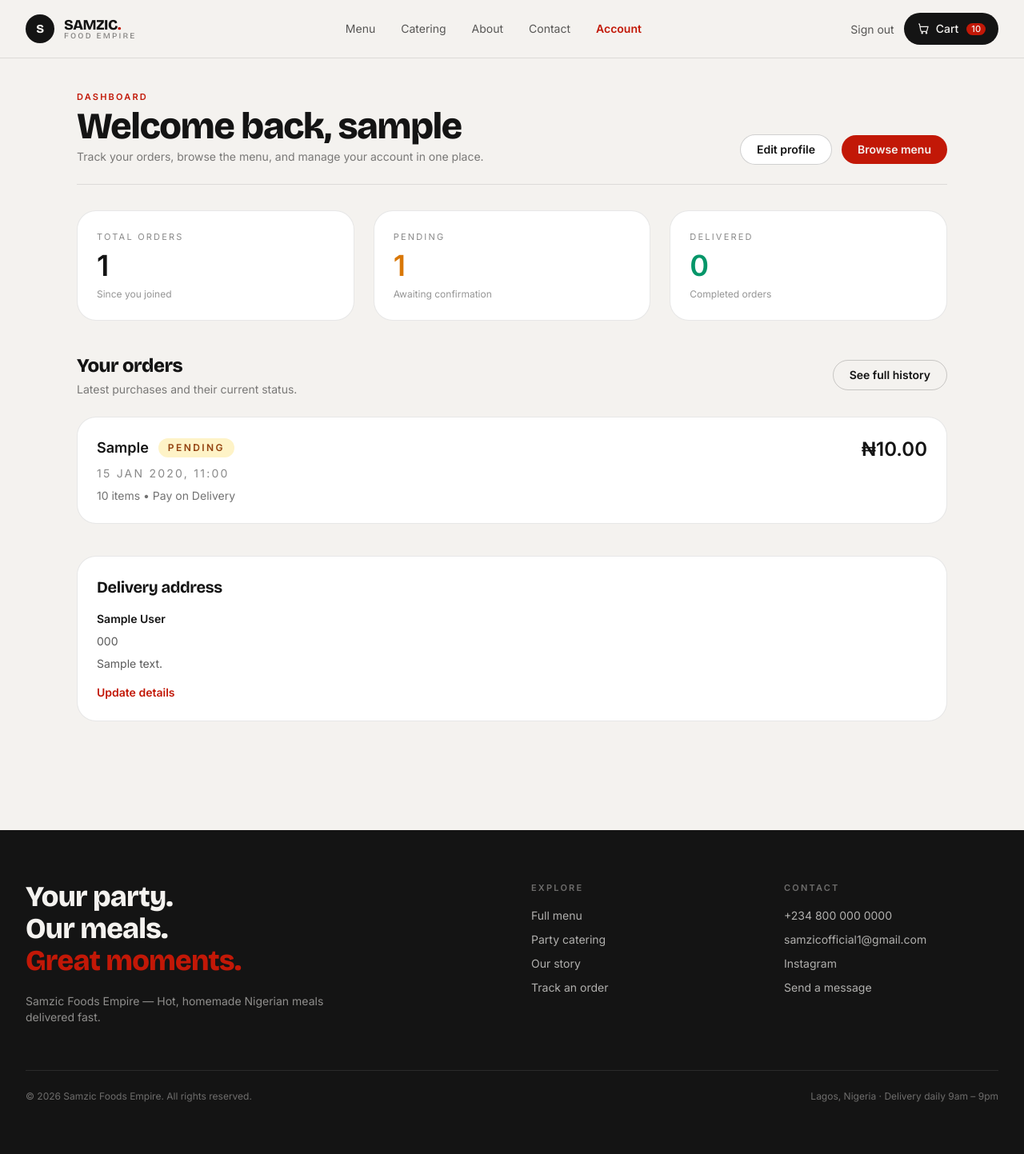
After one commit to awaaladin/samzic, a Django app: page /accounts/dashboard/ in a window 1280 px wide. The commit adds this page. Shown: the whole page at 80% size. Run offline with Django 5.2, Linux system fonts and the light colour scheme; a user stored in the database is signed in; tables that the repository leaves empty hold one stand-in row (values such as "Sample post"); some libraries are stand-ins or nearby versions.

Commit message:
Add customer dashboard as post-login landing page
Split the read-only order overview out of the profile page into a new
accounts dashboard view; login now lands there and /dashboard/ redirects to it.

Co-Authored-By: Claude Sonnet 5 <noreply@anthropic.com>

```diff
--- a/accounts/urls.py
+++ b/accounts/urls.py
@@ -8,5 +8,6 @@ urlpatterns = [
     path("signup/", views.signup, name="signup"),
     path("login/", views.CustomLoginView.as_view(), name="login"),
     path("logout/", views.CustomLogoutView.as_view(), name="logout"),
+    path("dashboard/", views.dashboard, name="dashboard"),
     path("profile/", views.profile, name="profile"),
 ]
--- a/accounts/views.py
+++ b/accounts/views.py
@@ -47,7 +47,7 @@ class CustomLoginView(LoginView):
         return super().form_valid(form)
 
     def get_success_url(self):
-        return self.get_redirect_url() or reverse_lazy("accounts:profile")
+        return self.get_redirect_url() or reverse_lazy("accounts:dashboard")
 
     def form_invalid(self, form):
         # No messages.error here — the template renders an error summary inside
@@ -64,6 +64,32 @@ class CustomLogoutView(LogoutView):
         if request.user.is_authenticated:
             messages.info(request, "You have been logged out. Come back hungry!")
         return super().dispatch(request, *args, **kwargs)
+
+
+@login_required
+def dashboard(request):
+    """Customer dashboard: order activity at a glance.
+
+    Deliberately read-only and separate from the profile page. The profile is a
+    form you go to when something needs changing; this is the page you land on
+    to see where your orders stand, so it carries no form state and nothing here
+    can be accidentally submitted.
+    """
+    profile_obj, _ = Profile.objects.get_or_create(user=request.user)
+
+    orders = request.user.orders.all()[:6]
+    order_counts = {
+        "pending": request.user.orders.filter(status=Order.Status.PENDING).count(),
+        "confirmed": request.user.orders.filter(status=Order.Status.CONFIRMED).count(),
+        "delivered": request.user.orders.filter(status=Order.Status.DELIVERED).count(),
+        "total": request.user.orders.count(),
+    }
+    context = {
+        "profile": profile_obj,
+        "orders": orders,
+        "order_counts": order_counts,
+    }
+    return render(request, "accounts/dashboard.html", context)
 
 
 @login_required
--- a/config/urls.py
+++ b/config/urls.py
@@ -17,8 +17,10 @@ urlpatterns = [
     path("admin/history/", views.change_history, name="admin_change_history"),
     path("admin/", admin.site.urls),
     path("control-room/", views.control_room, name="control_room"),
+    # Short, memorable aliases for the two customer pages. The dashboard is the
+    # landing page after login; the profile is the form you go to from it.
     path("account/", RedirectView.as_view(pattern_name="accounts:profile", permanent=False), name="account_dashboard"),
-    path("dashboard/", RedirectView.as_view(pattern_name="accounts:profile", permanent=False), name="dashboard"),
+    path("dashboard/", RedirectView.as_view(pattern_name="accounts:dashboard", permanent=False), name="dashboard"),
     # Browsers request /favicon.ico from the domain root regardless of the
     # <link> tags, so point that at the real file instead of serving a 404.
     path(
--- /dev/null
+++ b/templates/accounts/dashboard.html
@@ -0,0 +1,133 @@
+{% extends "base.html" %}
+{% load humanize %}
+
+{% block title %}My dashboard — {{ SITE_NAME }}{% endblock %}
+{% block nav_account %}text-ember font-semibold{% endblock %}
+
+{% block content %}
+<div class="mx-auto max-w-6xl px-4 py-10 sm:px-6 lg:px-8">
+
+  <header class="border-b border-ink/10 pb-6">
+    <div class="flex flex-col gap-5 sm:flex-row sm:items-end sm:justify-between">
+      <div>
+        <p class="text-[11px] font-semibold uppercase tracking-[0.2em] text-ember">Dashboard</p>
+        <h1 class="display mt-2 text-4xl font-extrabold tracking-tight text-ink md:text-[2.9rem]">
+          Welcome back, {{ user.username }}
+        </h1>
+        <p class="mt-2 text-sm text-ink/55">
+          Track your orders, browse the menu, and manage your account in one place.
+        </p>
+      </div>
+
+      <div class="flex flex-wrap items-center gap-3">
+        <a href="{% url 'accounts:profile' %}" class="rounded-full border border-ink/20 bg-white px-5 py-2 text-sm font-semibold text-ink transition hover:border-ember hover:text-ember">
+          Edit profile
+        </a>
+        <a href="{% url 'menu:menu' %}" class="rounded-full bg-ember px-5 py-2 text-sm font-semibold text-bone transition hover:bg-ember-dark">
+          Browse menu
+        </a>
+      </div>
+    </div>
+  </header>
+
+  {% if not profile.is_complete %}
+    <div class="mt-6 rounded-xl border border-amber-600/25 bg-amber-500/10 px-5 py-4 text-sm text-amber-900">
+      <p class="font-semibold">Complete your profile to order</p>
+      <p class="mt-1">
+        Add your delivery details so checkout is one tap.
+        <a href="{% url 'accounts:profile' %}" class="underline hover:text-amber-950">Update profile →</a>
+      </p>
+    </div>
+  {% endif %}
+
+  <div class="mt-8 grid gap-6 lg:grid-cols-3">
+    <div class="lift reveal rounded-3xl border border-ink/10 bg-white p-6">
+      <p class="text-[11px] uppercase tracking-[0.2em] text-ink/50">Total orders</p>
+      <p class="mt-2 text-4xl font-bold text-ink">{{ order_counts.total }}</p>
+      <p class="mt-2 text-xs text-ink/45">Since you joined</p>
+    </div>
+
+    <div class="lift reveal rounded-3xl border border-ink/10 bg-white p-6">
+      <p class="text-[11px] uppercase tracking-[0.2em] text-ink/50">Pending</p>
+      <p class="mt-2 text-4xl font-bold text-amber-600">{{ order_counts.pending }}</p>
+      <p class="mt-2 text-xs text-ink/45">Awaiting confirmation</p>
+    </div>
+
+    <div class="lift reveal rounded-3xl border border-ink/10 bg-white p-6">
+      <p class="text-[11px] uppercase tracking-[0.2em] text-ink/50">Delivered</p>
+      <p class="mt-2 text-4xl font-bold text-emerald-600">{{ order_counts.delivered }}</p>
+      <p class="mt-2 text-xs text-ink/45">Completed orders</p>
+    </div>
+  </div>
+
+  <section class="mt-10">
+    <div class="flex flex-wrap items-center justify-between gap-4">
+      <div>
+        <h2 class="display text-2xl font-extrabold text-ink">Your orders</h2>
+        <p class="mt-1 text-sm text-ink/55">Latest purchases and their current status.</p>
+      </div>
+      <a href="{% url 'orders:list' %}" class="rounded-full border border-ink/20 px-5 py-2 text-sm font-semibold transition hover:border-ember hover:text-ember">
+        See full history
+      </a>
+    </div>
+
+    {% if orders %}
+      <div class="mt-6 space-y-4">
+        {% for order in orders %}
+          <a href="{% url 'orders:detail' order.reference %}" class="lift block rounded-3xl border border-ink/10 bg-white p-6 transition hover:border-ember/30">
+            <div class="flex flex-wrap items-start justify-between gap-4">
+              <div class="min-w-0 flex-1">
+                <div class="flex flex-wrap items-center gap-3">
+                  <p class="text-lg font-semibold text-ink">{{ order.reference }}</p>
+                  <span class="rounded-full px-3 py-1 text-xs font-semibold uppercase tracking-[0.2em]
+                    {% if order.status == 'pending' %}bg-amber-100 text-amber-800
+                    {% elif order.status == 'confirmed' %}bg-blue-100 text-blue-800
+                    {% elif order.status == 'delivered' %}bg-emerald-100 text-emerald-800
+                    {% else %}bg-ink/10 text-ink/60{% endif %}">
+                    {{ order.get_status_display }}
+                  </span>
+                </div>
+                <p class="mt-2 text-sm uppercase tracking-[0.16em] text-ink/50">
+                  {{ order.created_at|date:"j M Y, H:i" }}
+                </p>
+                <p class="mt-2 text-sm text-ink/60">
+                  {{ order.item_count }} item{{ order.item_count|pluralize }} • {{ order.get_payment_method_display }}
+                </p>
+              </div>
+              <div class="text-right">
+                <p class="text-2xl font-bold text-ink">₦{{ order.total_price|floatformat:2|intcomma }}</p>
+              </div>
+            </div>
+          </a>
+        {% endfor %}
+      </div>
+    {% else %}
+      <div class="mt-6 rounded-3xl border border-ink/10 bg-bone p-10 text-center">
+        <svg class="mx-auto h-12 w-12 text-ink/20" fill="none" stroke="currentColor" stroke-width="1.5" viewBox="0 0 24 24" aria-hidden="true">
+          <path stroke-linecap="round" stroke-linejoin="round" d="M15.75 10.5V6a3.75 3.75 0 1 0-7.5 0v4.5m11.356-1.993 1.263 12c.07.665-.45 1.243-1.119 1.243H4.25a1.125 1.125 0 0 1-1.12-1.243l1.264-12A1.125 1.125 0 0 1 5.513 7.5h12.974c.576 0 1.059.435 1.119 1.007ZM8.625 10.5a.375.375 0 1 1-.75 0 .375.375 0 0 1 .75 0Zm7.5 0a.375.375 0 1 1-.75 0 .375.375 0 0 1 .75 0Z"/>
+        </svg>
+        <p class="mt-4 text-sm font-semibold text-ink">No orders yet</p>
+        <p class="mt-1 text-sm text-ink/55">Browse the menu and your first order will appear here.</p>
+        <a href="{% url 'menu:menu' %}" class="mt-4 inline-block rounded-full bg-ember px-6 py-2.5 text-sm font-semibold text-bone transition hover:bg-ember-dark">
+          Start ordering
+        </a>
+      </div>
+    {% endif %}
+  </section>
+
+  {% if profile.is_complete %}
+    <section class="mt-10 rounded-3xl border border-ink/10 bg-white p-6">
+      <h3 class="display text-xl font-bold text-ink">Delivery address</h3>
+      <div class="mt-4 space-y-2 text-sm text-ink/70">
+        <p class="font-semibold text-ink">{{ profile.full_name }}</p>
+        <p>{{ profile.phone_number }}</p>
+        <p>{{ profile.delivery_address }}</p>
+      </div>
+      <a href="{% url 'accounts:profile' %}" class="mt-4 inline-block text-sm font-semibold text-ember underline-grow">
+        Update details
+      </a>
+    </section>
+  {% endif %}
+
+</div>
+{% endblock %}
```
Also changed, not shown: templates/accounts/profile.html (+2 -72 lines).
